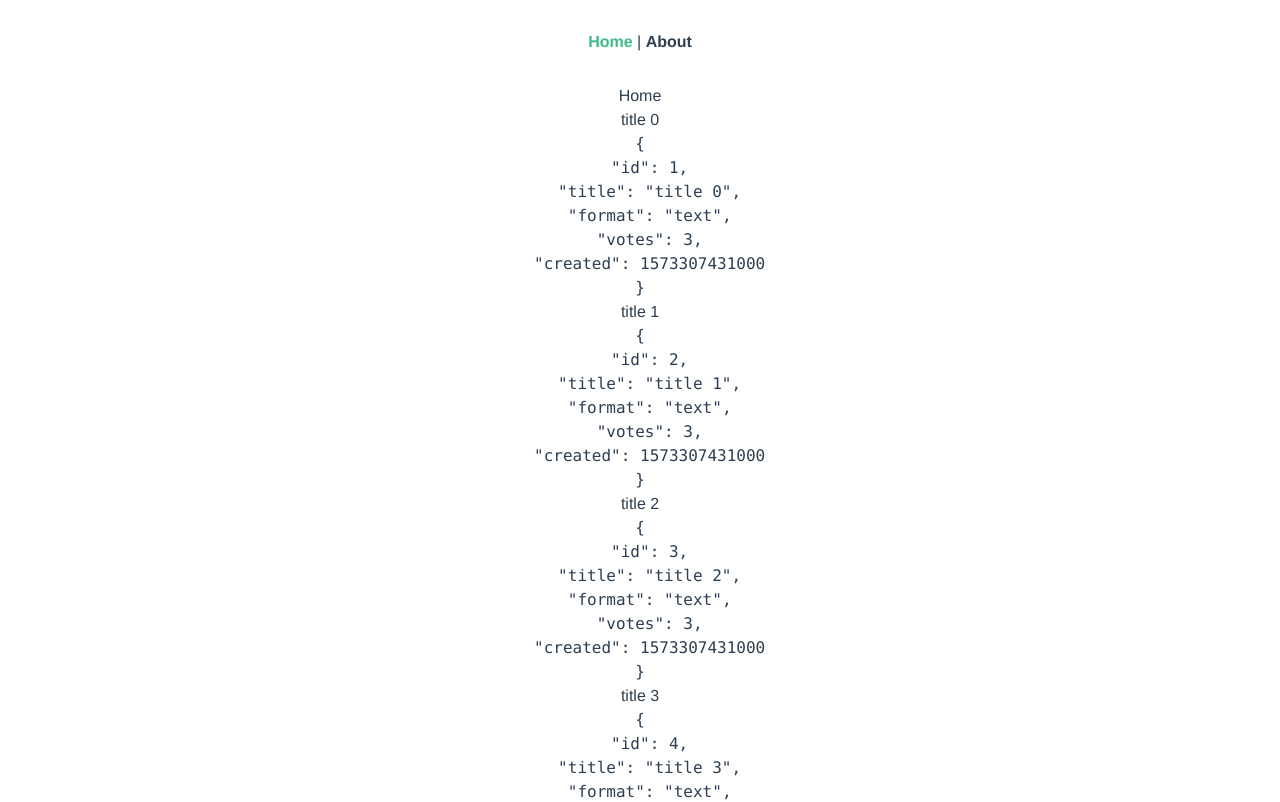
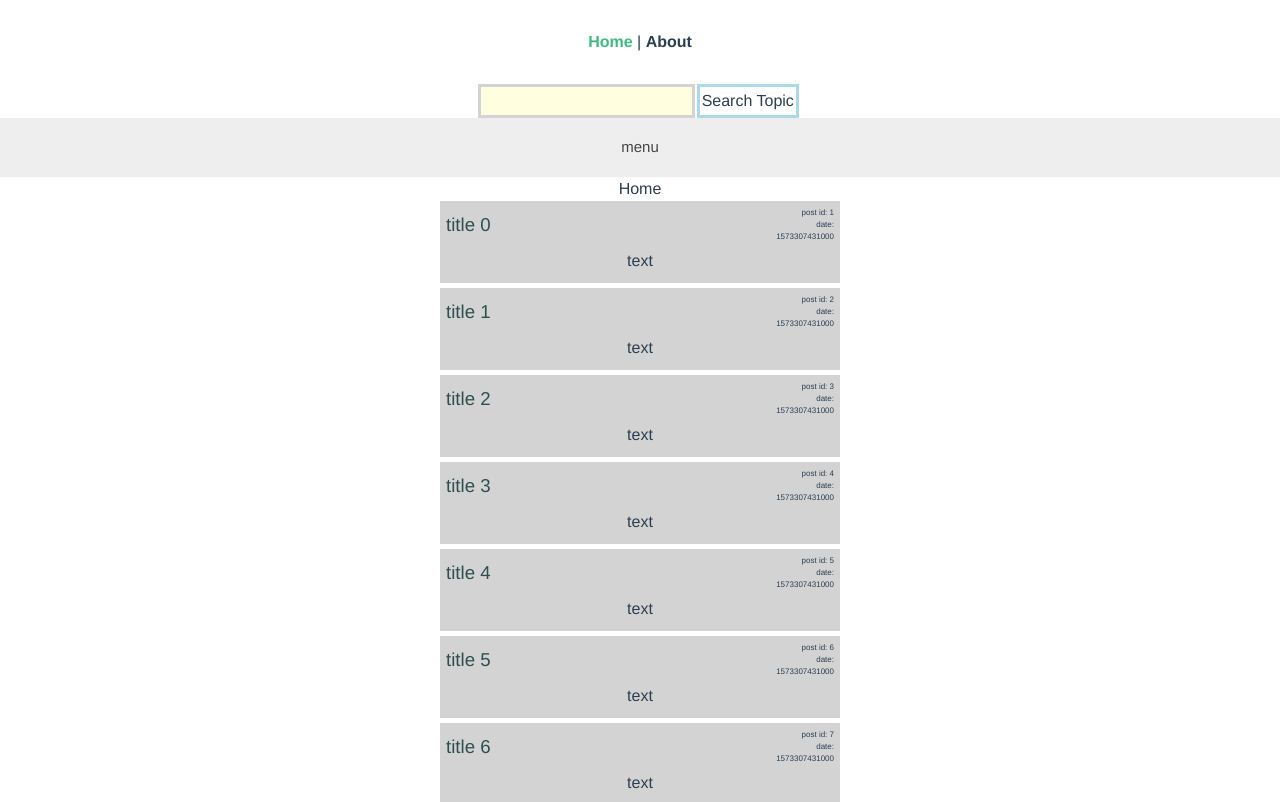
Before and after one commit to AustinGil/mmogo, a Vue app: page / in a window 1280 px wide. Shown: the top 802 px of the page. Built offline with nearby package versions, Linux system fonts and the light colour scheme.

Commit message:
homeserch

```diff
--- a/src/views/Home.vue
+++ b/src/views/Home.vue
@@ -1,13 +1,38 @@
 <template>
   <div>
+    <div></div>
+    <div class="nav">
+      <input id="term" /> <button>Search Topic</button>
+      <button type="button" class="collapsible">menu</button>
+      <ul class="menu">
+        <li>Home</li>
+        <li>MySaves</li>
+        <li>MakePost</li>
+        <li>LogOut</li>
+      </ul>
+    </div>
     Home
 
     <article v-for="article in articles" :key="article.id">
-      <RouterLink :to="{ name: 'article', params: { articleId: article.id } }"
-        ><h3>{{ article.title }}</h3>
+      <RouterLink :to="{ name: 'article', params: { articleId: article.id } }">
+        <div class="artical">
+          <table>
+            <tr>
+              <td class="title">{{ article.title }}</td>
+              <td class="notes">
+                post id: {{ article.id }}
+                <br />
+                date: {{ article.created }}
+              </td>
+            </tr>
+            <tr>
+              <td class="post" colspan="2">
+                {{ article.format }}
+              </td>
+            </tr>
+          </table>
+        </div>
       </RouterLink>
-
-      <pre>{{ article }}</pre>
     </article>
   </div>
 </template>
@@ -27,3 +52,65 @@ export default {
   })
 };
 </script>
+
+<style scoped>
+.artical {
+  display: block;
+  width: 400px;
+  margin-right: auto;
+  margin-left: auto;
+  margin-bottom: 5px;
+  padding: 5px;
+  background: lightgray;
+}
+.title {
+  width: 80%;
+  text-align: left;
+  font-size: 14pt;
+  color: darkslategrey;
+}
+.notes {
+  width: auto;
+  text-align: right;
+  font-size: 6pt;
+}
+.post {
+  column-span: all;
+  padding: 5px 0px;
+}
+button {
+  border: solid lightblue;
+  padding: 2px;
+}
+input {
+  background: lightyellow;
+  outline: solid lightgray;
+  padding: 2px;
+}
+
+.collapsible {
+  background-color: #eee;
+  color: #444;
+  cursor: pointer;
+  padding: 18px;
+  width: 100%;
+  border: none;
+  text-align: center;
+  outline: none;
+  font-size: 15px;
+}
+
+/* Add a background color to the button if it is clicked on (add the .active class with JS), and when you move the mouse over it (hover) */
+.active,
+.collapsible:hover {
+  background-color: #ccc;
+}
+
+/* Style the collapsible content. Note: hidden by default */
+.menu {
+  padding: 0 18px;
+  display: none;
+  overflow: hidden;
+  background-color: #f1f1f1;
+}
+</style>
```
